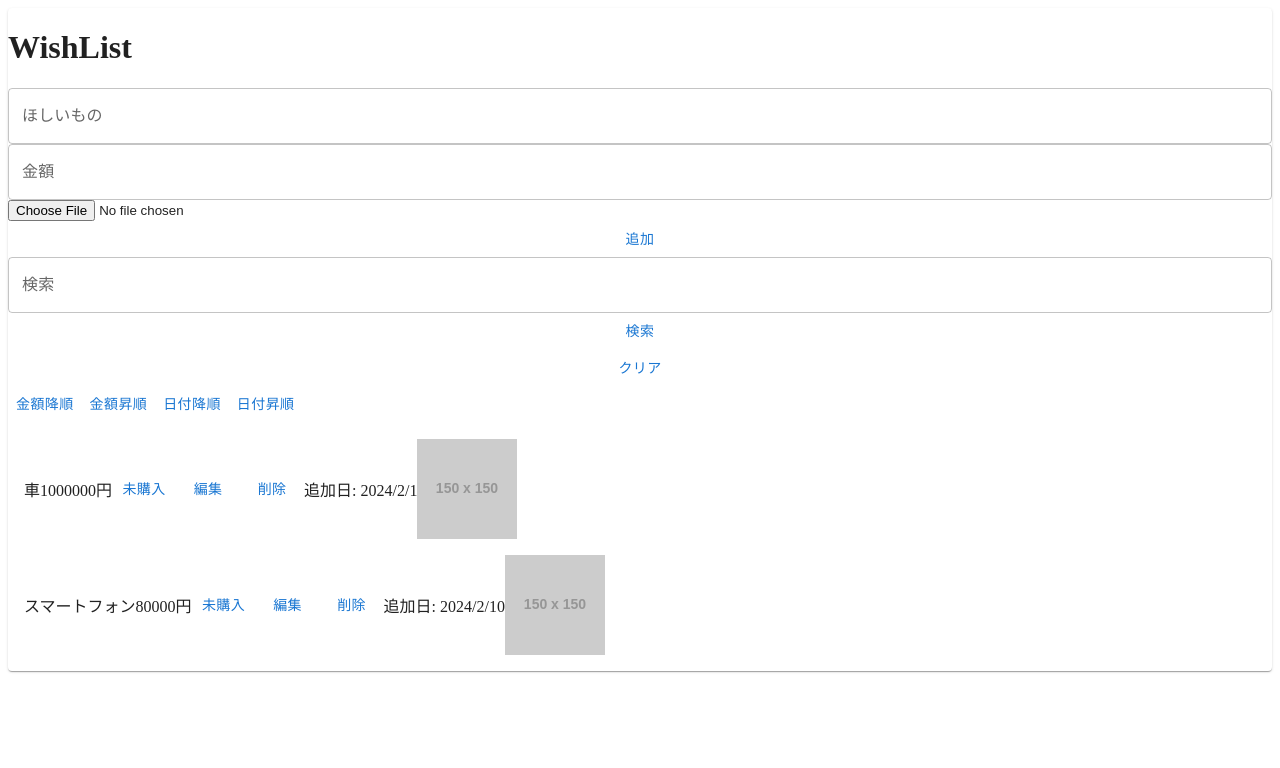
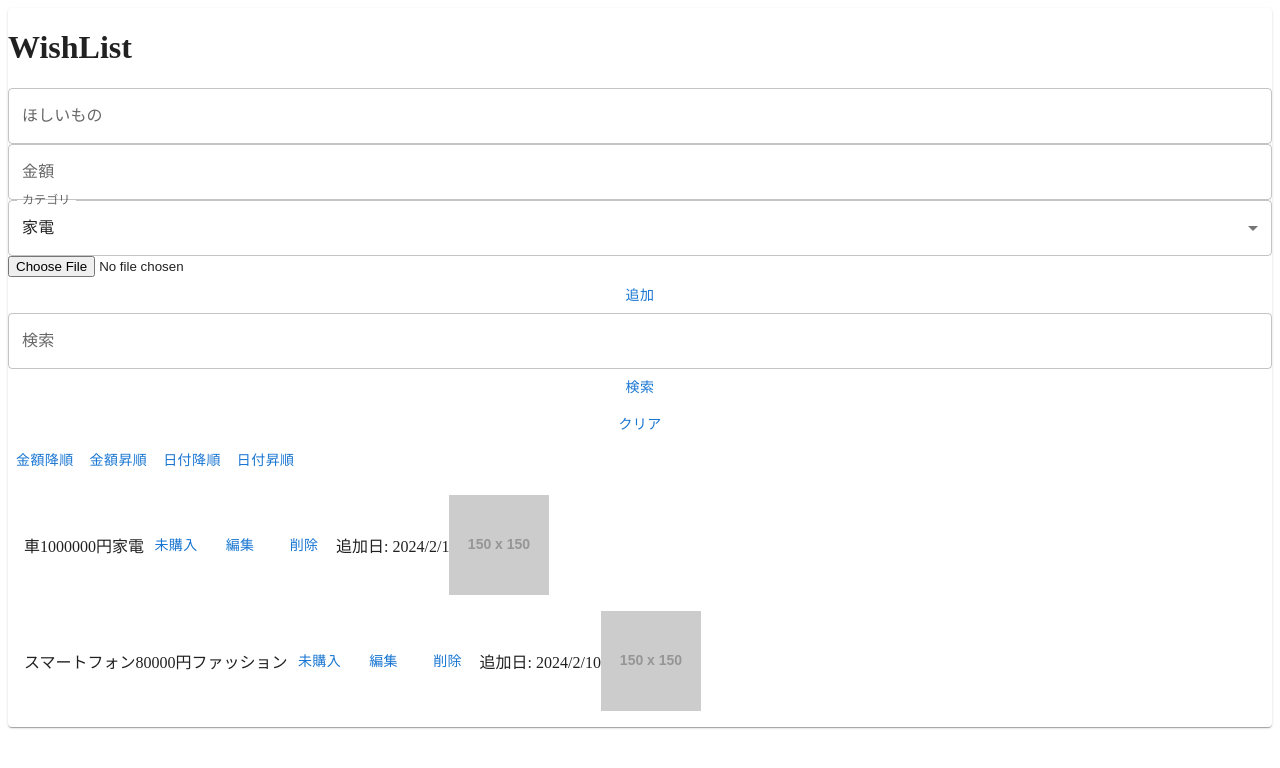
Before and after one commit to wakanafushimi/ReactPractice, a React (Vite) app: page / in a window 1280 px wide. Shown: the top 768 px of the page. Built offline with nearby package versions, Linux system fonts and the light colour scheme.

Commit message:
delete後に検索クリアになる以外はOK

```diff
--- a/src/WishList.tsx
+++ b/src/WishList.tsx
@@ -1,6 +1,7 @@
 // やること
 // コンポーネント分割
 // 未入力だったとき
+// 数字を空にする
 
 import React from 'react'
 import Button from '@mui/material/Button'
@@ -9,6 +10,10 @@ import Card from '@mui/material/Card'
 import Stack from '@mui/material/Stack'
 import List from '@mui/material/List'
 import ListItem from '@mui/material/ListItem'
+import Select from '@mui/material/Select'
+import MenuItem from '@mui/material/MenuItem'
+import InputLabel from '@mui/material/InputLabel'
+import FormControl from '@mui/material/FormControl'
 import { useState, useEffect } from 'react'
 
 interface WishItem {
@@ -16,8 +21,9 @@ interface WishItem {
   wish: string
   isBought: boolean
   date: string
-  price: number
-  imageUrl?: string | null // 画像URL (オプション)
+  price: number | null
+  imageUrl?: string | null
+  category: string
 }
 
 export default function WishList() {
@@ -29,6 +35,7 @@ export default function WishList() {
       date: '2024/2/1',
       price: 1000000,
       imageUrl: 'https://placehold.jp/150x150.png',
+      category: '家電',
     },
     {
       id: 2,
@@ -37,6 +44,7 @@ export default function WishList() {
       date: '2024/2/10',
       price: 80000,
       imageUrl: 'https://placehold.jp/150x150.png',
+      category: 'ファッション',
     },
   ])
   const [searchResults, setSearchResults] = useState<WishItem[]>([])
@@ -44,7 +52,8 @@ export default function WishList() {
   // 検索窓の表示
   const [wish, setWish] = useState<string>('')
   const [search, setSearch] = useState<string>('')
-  const [price, setPrice] = useState<number | null>()
+  const [price, setPrice] = useState<number | null | undefined>()
+  const [category, setCategory] = useState<string>('家電')
 
   // 日時
   const [date, setDate] = useState<string>('')
@@ -76,11 +85,13 @@ export default function WishList() {
         date,
         price,
         imageUrl,
+        category,
       }
       setWishes((prevWishes) => [...prevWishes, newWishItem])
       setWish('')
       setPrice(null)
       setImage(null)
+      setCategory('家電')
     }
   }
 
@@ -115,15 +126,24 @@ export default function WishList() {
     setEditId(id)
   }
 
-  const handleSaveEdit = (id: number, newWish: string, newPrice: number) => {
+  const handleSaveEdit = (
+    id: number,
+    newWish: string,
+    newPrice: number,
+    newCategory: string
+  ) => {
     setWishes((prevWishes) =>
       prevWishes.map((item) =>
-        item.id === id ? { ...item, wish: newWish, price: newPrice } : item
+        item.id === id
+          ? { ...item, wish: newWish, price: newPrice, category: newCategory }
+          : item
       )
     )
     setSearchResults((prevSearchResults) =>
       prevSearchResults.map((item) =>
-        item.id === id ? { ...item, wish: newWish, price: newPrice } : item
+        item.id === id
+          ? { ...item, wish: newWish, price: newPrice, category: newCategory }
+          : item
       )
     )
     setEditId(null)
@@ -185,6 +205,18 @@ export default function WishList() {
           type='number'
           onChange={(e) => setPrice(Number(e.target.value))}
         />
+        <FormControl variant='outlined'>
+          <InputLabel>カテゴリ</InputLabel>
+          <Select
+            value={category}
+            onChange={(e) => setCategory(e.target.value as string)}
+            label='カテゴリ'
+          >
+            <MenuItem value='家電'>家電</MenuItem>
+            <MenuItem value='ファッション'>ファッション</MenuItem>
+            <MenuItem value='食品'>食品</MenuItem>
+          </Select>
+        </FormControl>
         <input type='file' accept='image/*' onChange={handleImageChange} />
         {image && (
           <img src={URL.createObjectURL(image)} alt='Preview' width={100} />
@@ -227,6 +259,7 @@ export default function WishList() {
         {(searchResults.length > 0 ? searchResults : wishes).map((item) => (
           <ListItem key={item.id}>
             {editId === item.id ? (
+              <>
                 <TextField
                   id='outlined-basic'
                   label='ほしいもの'
@@ -240,10 +273,6 @@ export default function WishList() {
                     )
                   }}
                 />
-            ) : (
-              <span>{item.wish}</span>
-            )}
-            {editId === item.id ? (
                 <TextField
                   id='outlined-basic'
                   label='金額'
@@ -260,28 +289,55 @@ export default function WishList() {
                     )
                   }}
                 />
+                <FormControl variant='outlined'>
+                  <InputLabel>カテゴリ</InputLabel>
+                  <Select
+                    value={item.category}
+                    onChange={(e) => {
+                      setWishes((prevWishes) =>
+                        prevWishes.map((i) =>
+                          i.id === item.id
+                            ? { ...i, category: e.target.value as string }
+                            : i
+                        )
+                      )
+                    }}
+                    label='カテゴリ'
+                  >
+                    <MenuItem value='家電'>家電</MenuItem>
+                    <MenuItem value='ファッション'>ファッション</MenuItem>
+                    <MenuItem value='食品'>食品</MenuItem>
+                  </Select>
+                </FormControl>
+                <Button
+                  variant='text'
+                  onClick={() =>
+                    handleSaveEdit(
+                      item.id,
+                      item.wish,
+                      item.price,
+                      item.category
+                    )
+                  }
+                >
+                  保存
+                </Button>
+              </>
             ) : (
+              <>
+                <span>{item.wish}</span>
                 <span>{item.price}円</span>
-            )}
+                <span>{item.category}</span>
                 <Button variant='text' onClick={() => toggleBought(item.id)}>
                   {item.isBought ? '購入済み' : '未購入'}
                 </Button>
-            {editId === item.id ? (
-              <Button
-                variant='text'
-                onClick={() => handleSaveEdit(item.id, item.wish, item.price)}
-              >
-                保存
-              </Button>
-            ) : (
-              <div>
                 <Button variant='text' onClick={() => editHandle(item.id)}>
                   編集
                 </Button>
                 <Button variant='text' onClick={() => deleteHandle(item.id)}>
                   削除
                 </Button>
-              </div>
+              </>
             )}
             <span>追加日: {item.date}</span>
             {item.imageUrl && (
```
Lines whose indentation alone changed are shown as unchanged.
